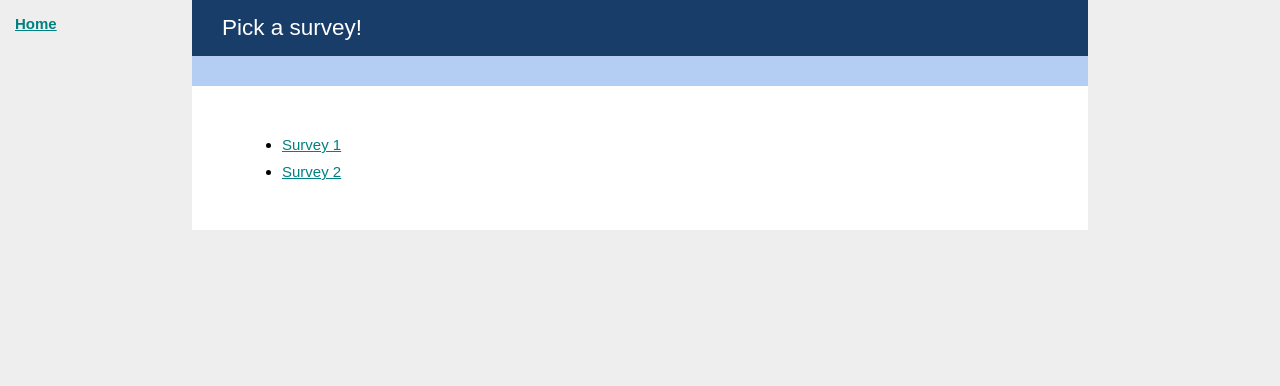
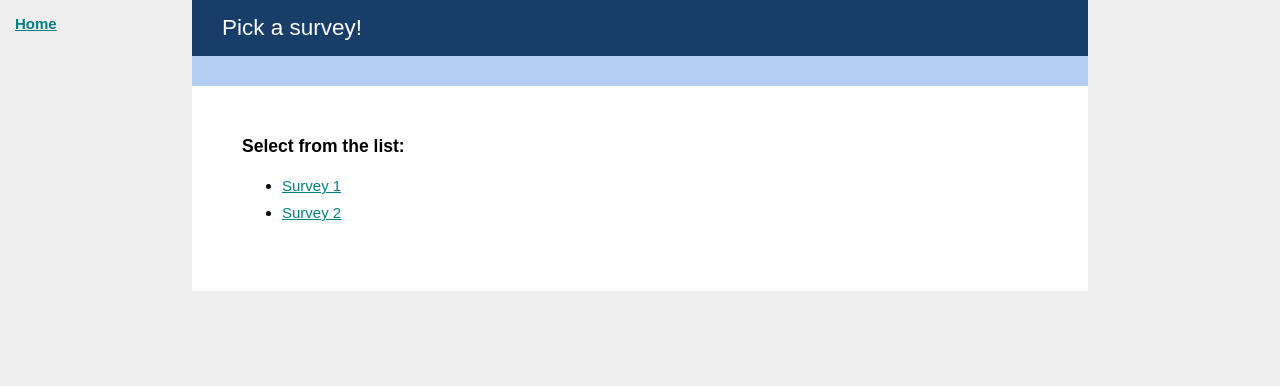
Before and after one commit to lkroenung/betterhelp_exercise, a Django app: page / in a window 1280 px wide. Shown: the top 386 px of the page. Run offline with Django 3.2, Linux system fonts and the light colour scheme; data comes from the database, SQL or seed files in the repository; both versions use the stored data as it was after the commit.

Commit message:
bit more styling

```diff
--- a/betterhelp_exercise/templates/base.html
+++ b/betterhelp_exercise/templates/base.html
@@ -45,7 +45,7 @@
             background-color: #fff;
         }
 
-        section { padding: 30px 50px; }
+        section { padding: 0px 50px 50px; }
 
         form { padding: 10px 50px 50px; }
 
--- a/betterhelp_exercise/templates/home.html
+++ b/betterhelp_exercise/templates/home.html
@@ -8,6 +8,7 @@
     </header>
 
     <section>
+        <h3>Select from the list:</h3>
         <ul>
         {% for survey in all_surveys %}
             <li><a href="/survey/{{ survey.survey_id }}">{{ survey.survey_name }}</a></li>
```
Also changed, not shown: db.sqlite3.
